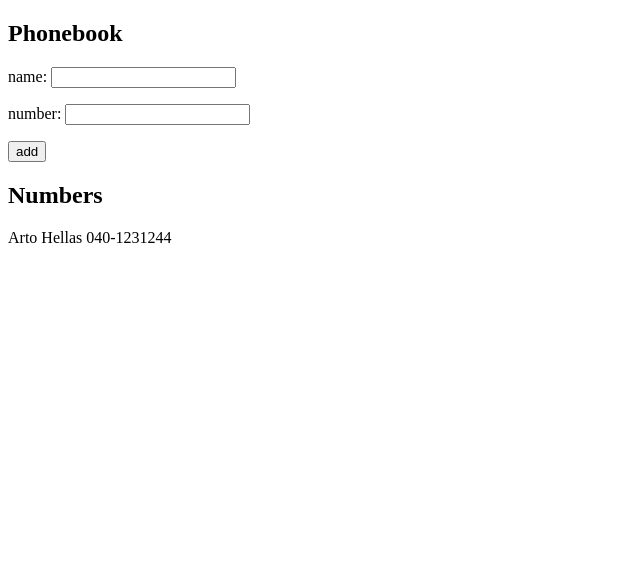
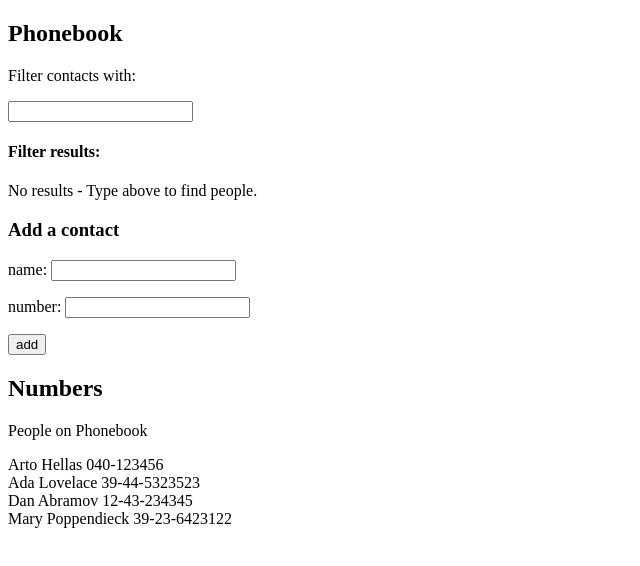
Before and after one commit to JzeiJzei/FullstackOpen, a React (Create React App) app in the folder osa2/puhelinluettelo/: page / in a window 1280 px wide. Shown: the top 566 px of the page, without its empty margins (0-640 px from the left). Built offline with nearby package versions, Linux system fonts and the light colour scheme.

Commit message:
2.9 - Added results filter.

```diff
--- a/osa2/puhelinluettelo/src/App.js
+++ b/osa2/puhelinluettelo/src/App.js
@@ -3,13 +3,14 @@ import { useState } from 'react'
 
 const App = () => {
   const [persons, setPersons] = useState([
-    {
-      name: 'Arto Hellas',
-      number: '040-1231244'
-    }
+      { name: 'Arto Hellas', number: '040-123456' },
+      { name: 'Ada Lovelace', number: '39-44-5323523' },
+      { name: 'Dan Abramov', number: '12-43-234345' },
+      { name: 'Mary Poppendieck', number: '39-23-6423122' }
   ])
   const [newName, setNewName] = useState('')
   const [newNumber, setNewNumber] = useState('')
+  const [filter, setFilter] = useState('')
 
   const addPerson = (event) => {
     event.preventDefault()
@@ -39,10 +40,21 @@ const App = () => {
     setNewNumber(event.target.value)
   }
 
+  const handleFilter = (event) => {
+    console.log(event.target.value)
+    setFilter(event.target.value)
+  }
+
   return (
     <div>
       <h2>Phonebook</h2>
+      <p>Filter contacts with:</p><input value={filter} onChange={handleFilter}></input>
+      <h4>Filter results:</h4>
+      {filter === '' ? <p>No results - Type above to find people.</p> :
+      persons.filter( person => person.name.toLowerCase().includes(filter.toLowerCase()) === true )
+              .map( per => <div key={per.name}>{per.name} {per.number}</div> )}
       <form onSubmit={addPerson}>
+        <h3>Add a contact</h3>
         <div>
           <p>name: <input value={newName} onChange={handleNameChange}/></p>
           <p>number: <input type="tel" value={newNumber} onChange={handleNumberChange}/></p>
@@ -52,10 +64,13 @@ const App = () => {
         </div>
       </form>
       <h2>Numbers</h2>
+      <p>People on Phonebook</p>
       {persons.map( person => <div key={person.name}>{person.name} {person.number}</div> )}
     </div>
   )
 
 }
 
+/*if(person.name.includes(filter)) <div key={person.name}>{person.name} {person.number}</div>*/
+
 export default App
```
